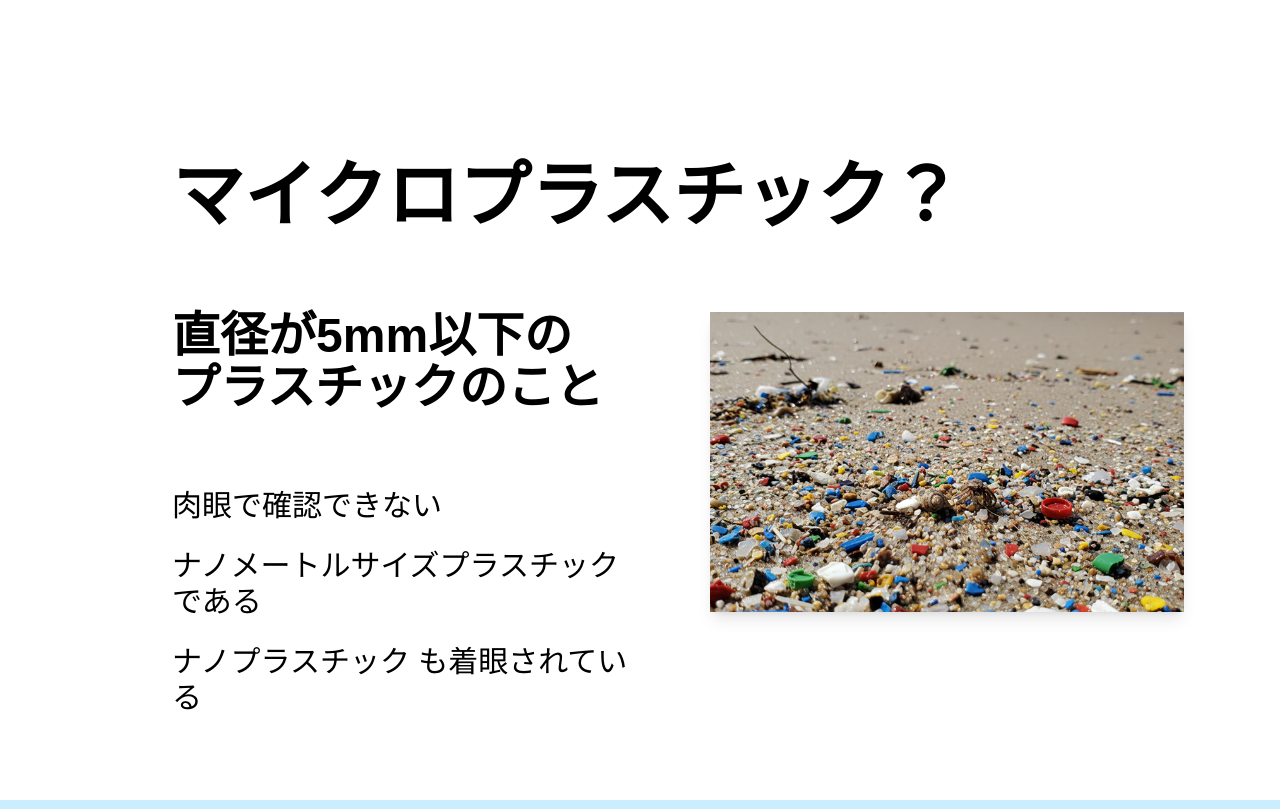
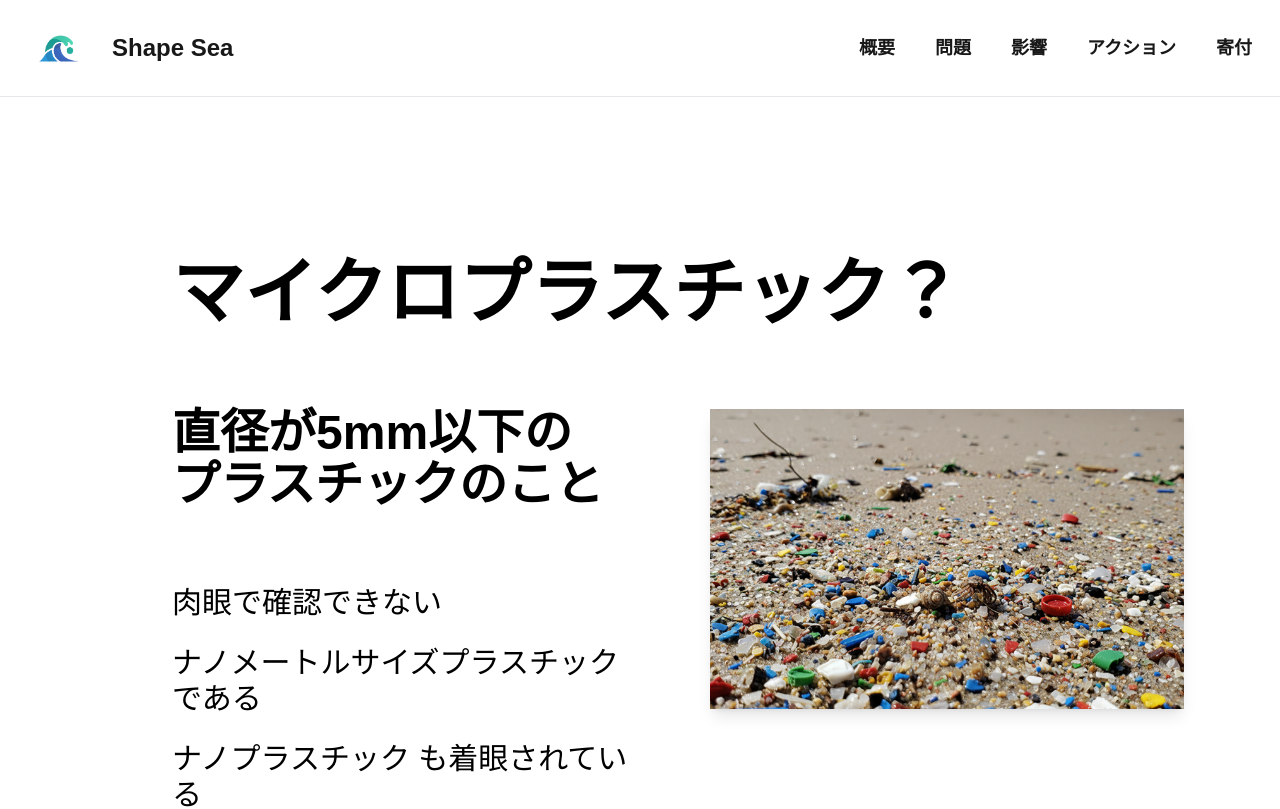
Before and after one commit to halt0413/hack-for-change, a Next.js app in the folder apps/frontend/: page /web in a window 1280 px wide. Shown: the top 809 px of the page. Built offline with nearby package versions, Linux system fonts and the light colour scheme.

Commit message:
headerの作成

```diff
--- a/apps/frontend/src/features/web/components/WebContainer/index.tsx
+++ b/apps/frontend/src/features/web/components/WebContainer/index.tsx
@@ -1,5 +1,6 @@
 "use client";
 
+import { WebHeader } from "../WebHeader";
 import { WebProblem } from "../WebProblem";
 import { WebInfluence } from "../WebInfluence";
 import { Weblastic } from "../Webplastic";
@@ -10,23 +11,27 @@ export const WebContainer = () => {
   return (
     <div className="bg-gradient-to-b from-white via-sky-100 via-sky-200 via-sky-300 to-sky-500 text-sky-900">
 
-      <section className="w-full min-h-screen">
+      <div className="sticky top-0 z-50">
+        <WebHeader />
+      </div>
+
+      <section id="about" className="w-full min-h-screen scroll-mt-15">
         <Weblastic />
       </section>
 
-      <section className="w-full min-h-screen">
+      <section id="problem" className="w-full min-h-screen scroll-mt-12">
         <WebProblem />
       </section>
 
-      <section className="w-full min-h-screen">
+      <section id="influence" className="w-full min-h-screen scroll-mt-25">
         <WebInfluence />
       </section>
 
-      <section className="w-full min-h-screen">
+      <section id="actions" className="w-full min-h-screen scroll-mt-22">
         <WebActions />
       </section>
 
-      <section className="w-full min-h-screen">
+      <section id="donation" className="w-full min-h-screen scroll-mt-5">
         <WebDonation />
       </section>
     </div>
--- /dev/null
+++ b/apps/frontend/src/features/web/components/WebHeader/index.tsx
@@ -0,0 +1,33 @@
+"use client";
+
+import Image from "next/image";
+
+export const WebHeader = () => {
+  return (
+    <header className="w-full border-b border-gray-200 bg-white">
+      <div className="w-full px-5 py-2 flex items-center justify-between gap-4">
+        <div className="flex items-center gap-3">
+          <div className="relative w-20 h-20">
+            <Image
+              src="/headericon.png"
+              alt="Shape Sea"
+              width={200}
+              height={200}
+              className="object-contain w-full h-full"
+              priority
+            />
+          </div>
+          <span className="text-2xl font-extrabold text-[#181818]">Shape Sea</span>
+        </div>
+
+        <nav className="flex items-center gap-6 text-base md:text-lg font-semibold text-[#181818]">
+          <a href="#about" className="px-2 hover:underline underline-offset-4">概要</a>
+          <a href="#problem" className="px-2 hover:underline underline-offset-4">問題</a>
+          <a href="#influence" className="px-2 hover:underline underline-offset-4">影響</a>
+          <a href="#actions" className="px-2 hover:underline underline-offset-4">アクション</a>
+          <a href="#donation" className="px-2 hover:underline underline-offset-4">寄付</a>
+        </nav>
+      </div>
+    </header>
+  );
+};
```
